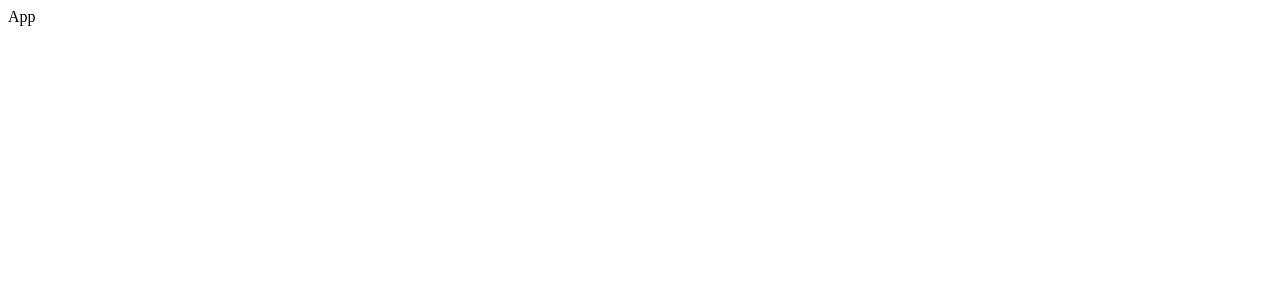
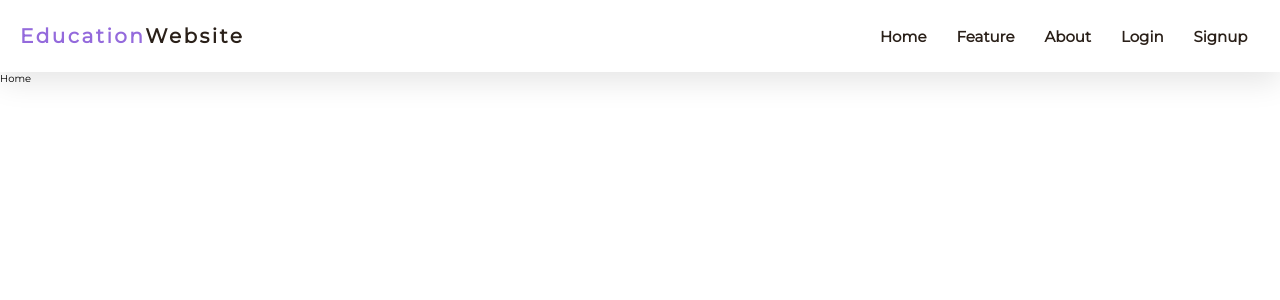
Before and after one commit to Akshima-Ghai/OneEducationalWebsiteForAll, a React (Create React App) app: page / in a window 1280 px wide. Shown: the top 300 px of the page. Built offline with nearby package versions, Linux system fonts and the light colour scheme.

Commit message:
Added Home Header

```diff
--- a/package.json
+++ b/package.json
@@ -8,7 +8,10 @@
     "@testing-library/user-event": "^12.1.10",
     "react": "^17.0.2",
     "react-dom": "^17.0.2",
+    "react-redux": "^7.2.4",
+    "react-router-dom": "^5.2.0",
     "react-scripts": "4.0.3",
+    "redux": "^4.1.0",
     "web-vitals": "^1.0.1"
   },
   "scripts": {
--- a/src/App.css
+++ b/src/App.css
@@ -0,0 +1,32 @@
+@import url('https://fonts.googleapis.com/css2?family=Montserrat&display=swap');
+
+:root {
+  /* --night-primary-black: #282828;
+  --night-primary-purple: #3500d3;
+  --night-secondary-purple-dark-1: #240090;
+  --night-secondary-purple-dark-2: #190061;
+  --night-secondary-purple-dark-3: #0c0032; */
+
+  --light-primary-black: #2a2019;
+  --light-primary-grey: #898886;
+  --light-secondary-grey: #6d6d6c;
+  --light-primary-white: #ffffff;
+  --light-primary-purple: #946adc;
+  --light-primary-purple-medium: #6856b8;
+  --light-primary-purple-dark: #2a367c;
+}
+
+
+* {
+  margin: 0;
+  padding: 0;
+  box-sizing: border-box;
+}
+
+html {
+  font-size: 62.5%;
+}
+
+body {
+  font-family: 'Montserrat', sans-serif;
+}
--- a/src/App.js
+++ b/src/App.js
@@ -1,10 +1,13 @@
+import React from 'react'
 import './App.css';
+
+import Layout from './components/Layout/Layout'
 
 function App() {
   return (
-    <div>
-      App
-    </div>
+    <Layout>
+      Home
+    </Layout>
   );
 }
 
--- /dev/null
+++ b/src/components/Header/Header.css
@@ -0,0 +1,45 @@
+.header {
+  position: fixed;
+  top: 0;
+  left: 0;
+  width: 100%;
+  z-index: 1000;
+  display: flex;
+  align-items: center;
+  justify-content: space-between;
+  padding: 0.3rem 1rem;
+  background-color: var(--night-primary-white);
+  box-shadow: 0 1rem 3rem rgba(0, 0, 0, 0.1);
+  height: 9vh;
+  flex-wrap: wrap;
+}
+
+.header__h1 {
+  padding: 1rem;
+  color: var(--light-primary-purple);
+  letter-spacing: 0.25rem;
+}
+
+.header__h1--label {
+  color: var(--light-primary-black);
+  font-size: 2rem;
+}
+
+.header_toggle--btn {
+  padding-right: 10px;
+  display: none;
+  cursor: pointer;
+}
+
+.header_toggle--btn div {
+  width: 30px;
+  height: 3px;
+  background-color: var(--light-primary-black);
+  margin: 6px 0;
+}
+
+@media (max-width: 700px) {
+  .header_toggle--btn {
+    display: inline-block;
+  }
+}
--- /dev/null
+++ b/src/components/Header/Header.js
@@ -0,0 +1,24 @@
+import React from 'react'
+import './Header.css'
+
+import Nav from './../Nav/Nav'
+
+const Header = (props) => {
+  return (
+    <header className="header">
+      <div>
+        <h1 className="header__h1">
+          Education<label className="header__h1--label">Website</label>
+        </h1>
+      </div>
+      <div onClick={props.toggleSD} className="header_toggle--btn">
+        <div></div>
+        <div></div>
+        <div></div>
+      </div>
+      <Nav />
+    </header>
+  )
+}
+
+export default Header
--- /dev/null
+++ b/src/components/Layout/Layout.js
@@ -0,0 +1,17 @@
+import React from 'react'
+
+import Header from './../Header/Header'
+
+const Layout = (props) => {
+
+    return (
+        <React.Fragment>
+            <Header />
+            <main style={{marginTop:"9vh",position:"relative"}}>
+                {props.children}
+            </main>
+        </React.Fragment>
+    )
+}
+
+export default Layout
--- /dev/null
+++ b/src/components/Nav/Nav.css
@@ -0,0 +1,12 @@
+.header__ul {
+  list-style: none;
+  display: flex;
+  align-items: center;
+  margin-right: 0.75rem;
+}
+
+@media (max-width: 700px) {
+  .header__nav {
+    display: none;
+  }
+}
--- /dev/null
+++ b/src/components/Nav/Nav.js
@@ -0,0 +1,18 @@
+import React from 'react'
+import './Nav.css'
+
+import NavLink from './../UI/NavLink/NavLinks'
+
+export default function Nav(props){
+    return (
+        <nav className="header__nav">
+            <ul className="header__ul">
+                <NavLink href="/" >Home</NavLink>
+                <NavLink href="/feature" >Feature</NavLink>
+                <NavLink href="/about" >About</NavLink>
+                <NavLink href="/login" >Login</NavLink>
+                <NavLink href="/signup" >Signup</NavLink>
+            </ul>
+        </nav>
+    )
+}
--- /dev/null
+++ b/src/components/UI/NavLink/NavLinks.css
@@ -0,0 +1,12 @@
+.header__nav--li a {
+  display: inline-block;
+  text-decoration: none;
+  color: var(--light-primary-black);
+  font-weight: bold;
+  font-size: 1.5rem;
+  padding: 1.5rem;
+}
+
+.header__nav--li a:hover {
+  color: var(--light-primary-purple-medium);
+}
--- /dev/null
+++ b/src/components/UI/NavLink/NavLinks.js
@@ -0,0 +1,13 @@
+import React from 'react'
+import { NavLink } from 'react-router-dom'
+import './NavLinks.css'
+
+export default function NavLinks(props) {
+  return (
+    <li className="header__nav--li">
+      <NavLink to={`${props.href}`} exact={true}>
+        {props.children}
+      </NavLink>
+    </li>
+  )
+}
--- a/src/index.js
+++ b/src/index.js
@@ -3,11 +3,14 @@ import ReactDOM from 'react-dom';
 import './index.css';
 import App from './App';
 import reportWebVitals from './reportWebVitals';
+import { BrowserRouter } from 'react-router-dom'
 
 ReactDOM.render(
+  <BrowserRouter>
   <React.StrictMode>
-    <App />
-  </React.StrictMode>,
+      <App />
+    </React.StrictMode>
+  </BrowserRouter>,
   document.getElementById('root')
 );
 
```
Also changed, not shown: src/components/Layout/Layout.css (added), 2 other files (tests, documents, lock files or other folders).
